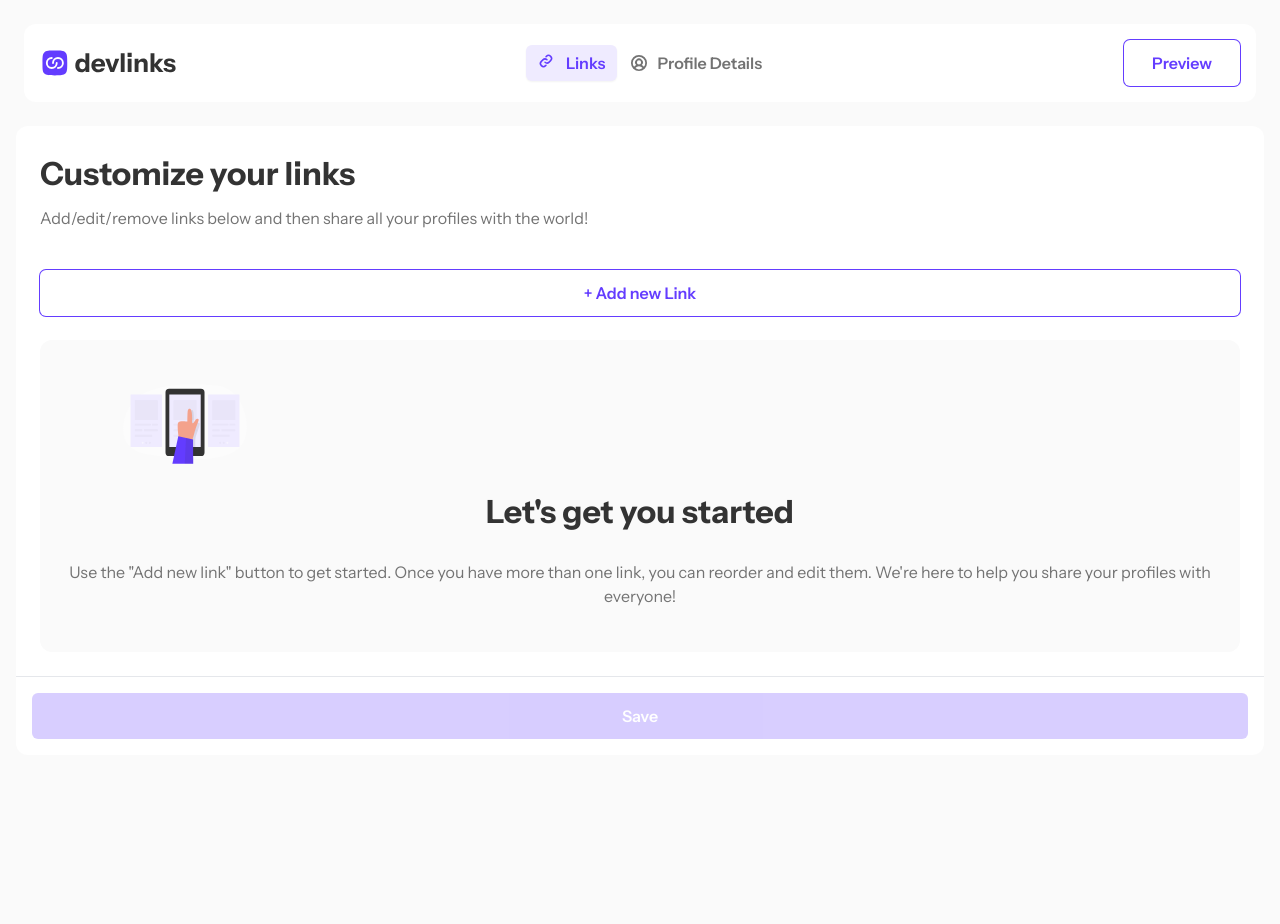
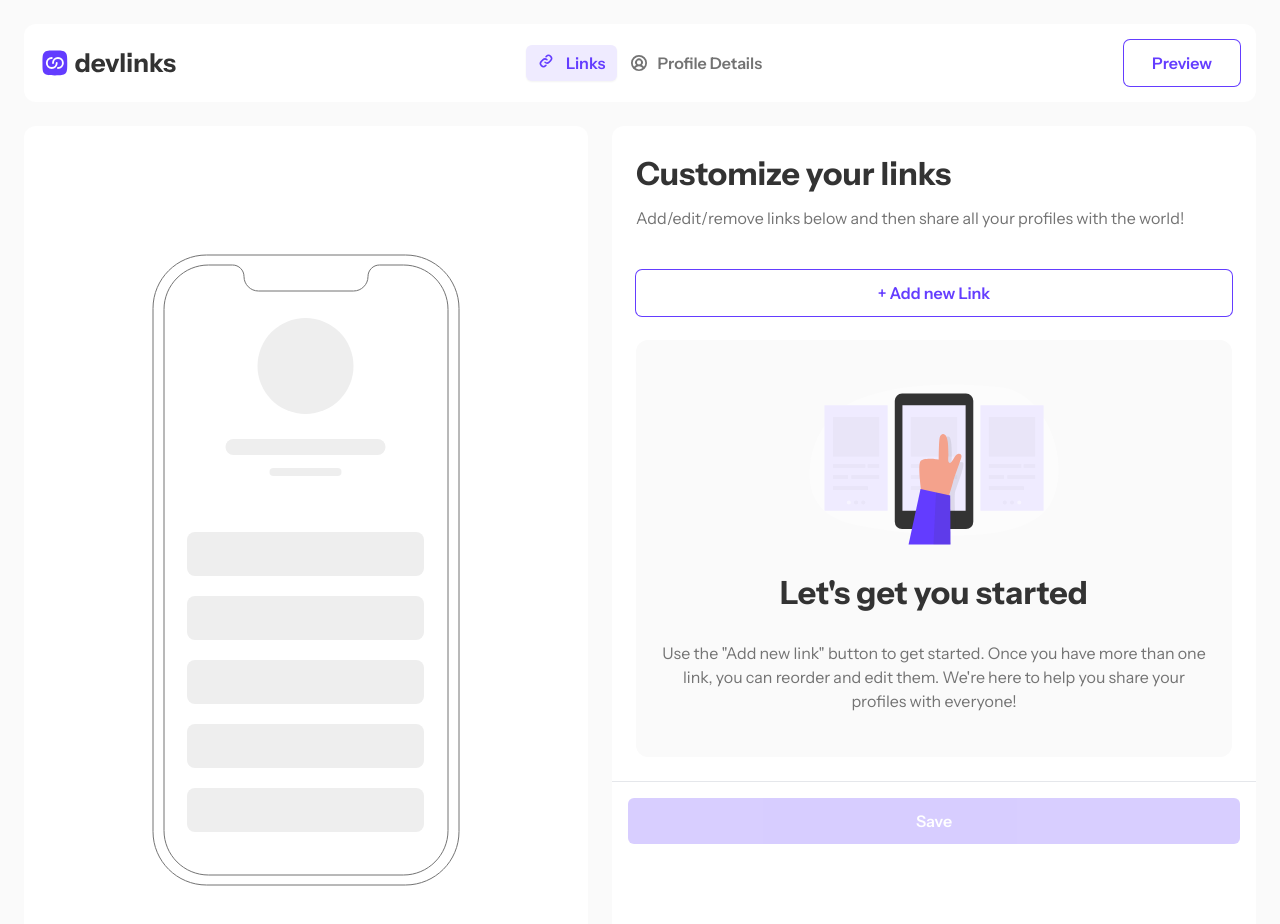
Before and after one commit to rohald89/devlinks, a Next.js app: page /dashboard in a window 1280 px wide. Shown: the top 924 px of the page. Before the commit the page ends 800 px from the top, so only its background shows below. Built offline with nearby package versions, Linux system fonts and the light colour scheme.

Commit message:
added Preview component for desktop screens

```diff
--- a/src/components/Dashboard.tsx
+++ b/src/components/Dashboard.tsx
@@ -1,13 +1,15 @@
 import { FC } from 'react';
-import { TabsContent } from './ui/Tabs';
-import { Button } from './ui/Button';
-import GetStarted from './GetStarted';
+import { TabsContent } from '@/components/ui/Tabs';
+import { Button } from '@/components/ui/Button';
+import GetStarted from '@/components/GetStarted';
+import Preview from './Preview';
 
 interface DashboardProps {}
 
 const Dashboard: FC<DashboardProps> = ({}) => {
   return (
-    <>
+    <div className="m-6 flex gap-6">
+      <Preview />
       <TabsContent value="links">
         <div className="border-b border-gray-300 p-6">
           <h1 className="text-2xl font-bold md:text-heading-md">
@@ -31,7 +33,7 @@
         </div>
       </TabsContent>
       <TabsContent value="profile">Profile</TabsContent>
-    </>
+    </div>
   );
 };
 
--- a/src/components/GetStarted.tsx
+++ b/src/components/GetStarted.tsx
@@ -6,7 +6,8 @@
 const GetStarted: FC<GetStartedProps> = ({}) => {
   return (
     <div className="bg-gray-100 px-5 py-11 space-y-6 mt-6 rounded-xl text-center">
-      <Icons.getStarted height={80} />
+      {/* TODO reduce viewbox on mobile */}
+      <Icons.getStarted className="w-1/2 max-w-xs mx-auto" />
       <h2 className="text-2xl font-bold md:text-heading-md">
         Let's get you started
       </h2>
--- a/src/components/Header.tsx
+++ b/src/components/Header.tsx
@@ -1,7 +1,7 @@
 import { FC } from 'react';
-import { TabsContent, TabsList, TabsTrigger } from './ui/Tabs';
-import { Icons } from './Icons';
-import { Button } from './ui/Button';
+import { TabsList, TabsTrigger } from '@/components/ui/Tabs';
+import { Icons } from '@/components/Icons';
+import { Button } from '@/components/ui/Button';
 
 interface HeaderProps {}
 
--- a/src/components/Icons.tsx
+++ b/src/components/Icons.tsx
@@ -170,4 +170,31 @@
       />
     </svg>
   ),
+  mockup: (props: LucideProps) => (
+    <svg
+      xmlns="http://www.w3.org/2000/svg"
+      width="308"
+      height="632"
+      fill="none"
+      viewBox="0 0 308 632"
+    >
+      <path
+        stroke="#737373"
+        d="M1 54.5C1 24.953 24.953 1 54.5 1h199C283.047 1 307 24.953 307 54.5v523c0 29.547-23.953 53.5-53.5 53.5h-199C24.953 631 1 607.047 1 577.5v-523Z"
+      />
+      <path
+        fill="#fff"
+        stroke="#737373"
+        d="M12 55.5C12 30.923 31.923 11 56.5 11h24C86.851 11 92 16.149 92 22.5c0 8.008 6.492 14.5 14.5 14.5h95c8.008 0 14.5-6.492 14.5-14.5 0-6.351 5.149-11.5 11.5-11.5h24c24.577 0 44.5 19.923 44.5 44.5v521c0 24.577-19.923 44.5-44.5 44.5h-195C31.923 621 12 601.077 12 576.5v-521Z"
+      />
+      <circle cx="153.5" cy="112" r="48" fill="#EEE" />
+      <rect width="160" height="16" x="73.5" y="185" fill="#EEE" rx="8" />
+      <rect width="72" height="8" x="117.5" y="214" fill="#EEE" rx="4" />
+      <rect width="237" height="44" x="35" y="278" fill="#EEE" rx="8" />
+      <rect width="237" height="44" x="35" y="342" fill="#EEE" rx="8" />
+      <rect width="237" height="44" x="35" y="406" fill="#EEE" rx="8" />
+      <rect width="237" height="44" x="35" y="470" fill="#EEE" rx="8" />
+      <rect width="237" height="44" x="35" y="534" fill="#EEE" rx="8" />
+    </svg>
+  ),
 };
--- /dev/null
+++ b/src/components/Preview.tsx
@@ -0,0 +1,14 @@
+import { FC } from 'react';
+import { Icons } from './Icons';
+
+interface PreviewProps {}
+
+const Preview: FC<PreviewProps> = ({}) => {
+  return (
+    <div className="hidden p-32 rounded-xl xl:flex items-center justify-center bg-white">
+      <Icons.mockup className="w-full h-full" />
+    </div>
+  );
+};
+
+export default Preview;
--- a/src/components/ui/Tabs.tsx
+++ b/src/components/ui/Tabs.tsx
@@ -44,7 +44,7 @@
   <TabsPrimitive.Content
     ref={ref}
     className={cn(
-      'm-4 bg-white rounded-xl ring-offset-background focus-visible:outline-none focus-visible:ring-2 focus-visible:ring-ring focus-visible:ring-offset-2',
+      'bg-white rounded-xl ring-offset-background focus-visible:outline-none focus-visible:ring-2 focus-visible:ring-ring focus-visible:ring-offset-2',
       className
     )}
     {...props}
```
